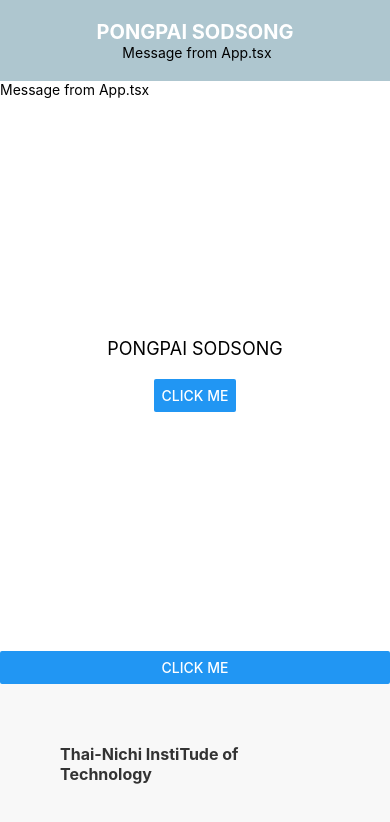
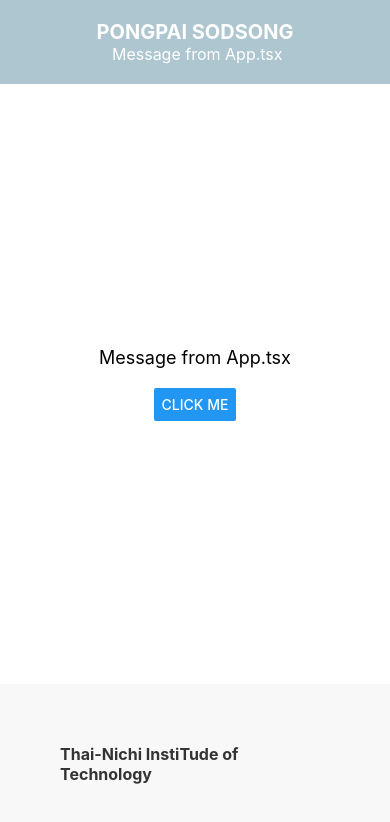
Before and after one commit to Pongpaii/PPreactnativeTNI, a React Native app: screen / in a window 390 px wide. Shown: the top 822 px of the page. Built offline with nearby package versions, Linux system fonts and the light colour scheme.

Commit message:
fixed app

```diff
--- a/App.tsx
+++ b/App.tsx
@@ -13,11 +13,7 @@ import Content from "./components/Content";
 export default function App(): React.JSX.Element {
   const name = 'PONGPAI sodsong';
     //create function that show hello
-    const onCLickMe = ()=> {
-      Alert.alert("HELLO ",name );
 
-
-    }
 
     //create array obj
     const userlist = [{id:123,name:'John',},{id:456,name:'Ryan',}]
@@ -35,15 +31,10 @@ export default function App(): React.JSX.Element {
 
     <View style={styles.container}>
      <Appheader name={'PONGPAI SODSONG'}></Appheader>
-      <Text>Message from App.tsx</Text>
+
 
 <Content/>
-      <Button
-        title="click me"
-        onPress={onCLickMe}
 
-
-      />
     <Appfooter/>
     </View>
   );
--- a/components/Appheader.tsx
+++ b/components/Appheader.tsx
@@ -6,7 +6,8 @@ const Appheader = ({name}:AppHeaderProps) : React.JSX.Element  => {
   return (
     <View style={styles.header}>
       <Text style={styles.headerText}>{name}
-      </Text><Text> Message from App.tsx</Text>
+      </Text>
+      <Text style={styles.subtitleText}> Message from App.tsx</Text>
 
     </View>
   )
--- a/components/Content.tsx
+++ b/components/Content.tsx
@@ -2,7 +2,7 @@ import { StyleSheet, Text, View ,Button,Alert} from 'react-native'
 import React from 'react'
 
 const Content = () => {
-  const name  ='Pongpai';
+  const name  ='Pongpai Sodsong';
   const onCLickMe = ()=> {
     Alert.alert("HELLO ",name );
 
@@ -12,7 +12,7 @@ const Content = () => {
 
 
     <View style={styles.content}>
-      <Text style={styles.text}>PONGPAI SODSONG</Text>
+      <Text style={styles.text}>Message from App.tsx</Text>
       <Button
         title="click me"
         onPress={onCLickMe}
```
